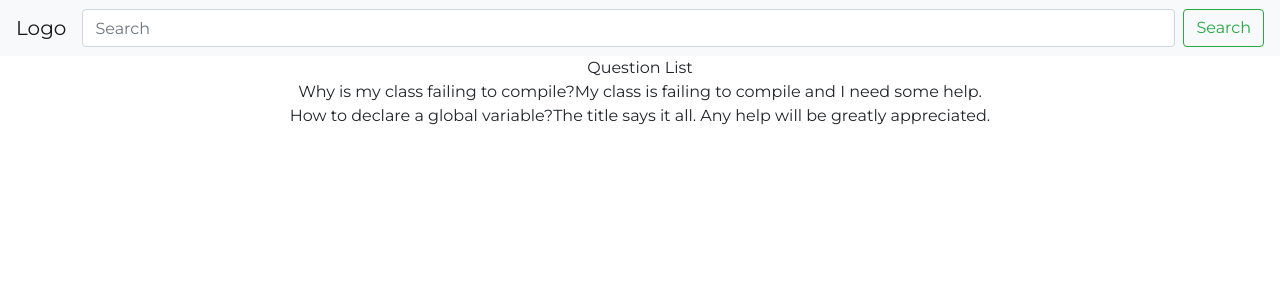
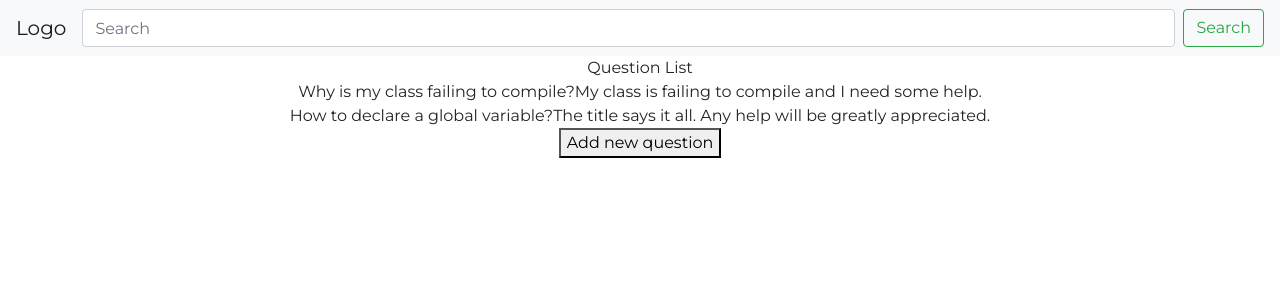
Before and after one commit to chingu-voyages/v8-bears-team-02, a React (Create React App) app in the folder client/: page / in a window 1280 px wide. Shown: the top 300 px of the page. Built offline with nearby package versions, Linux system fonts and the light colour scheme.

Commit message:
Modify question list to be functional compoment

```diff
--- a/client/src/components/QuestionList.jsx
+++ b/client/src/components/QuestionList.jsx
@@ -3,17 +3,18 @@ import { connect } from "react-redux";
 
 import Question from './Question';
 
-class QuestionList extends React.Component {
-    state = {questions: []};
-    render(){
-        return(
-            <div>
-                Question List
-                <Question questions={this.props.questions} name="TEST" />
-            </div>
-        )
-    }
-}
+export const QuestionList = ({createNewQuestion, questions}) => (
+
+
+        <div>
+            Question List
+            <Question questions={questions} name="TEST" />
+
+            <button onClick={() => createNewQuestion()}>Add new question</button>
+        </div>
+
+
+)
 
 function mapStateToProps(state){
     console.log(state.reducer.questions);
@@ -22,4 +23,12 @@ function mapStateToProps(state){
     }
 }
 
-export const ConnectedQuestionList = connect(mapStateToProps)(QuestionList);
+function mapDispatchToProps(dispatch, ownProps){
+    return {
+        createNewQuestion() {
+            console.log("Creating a new question...");
+        }
+    }
+}
+
+export const ConnectedQuestionList = connect(mapStateToProps, mapDispatchToProps)(QuestionList);
```
